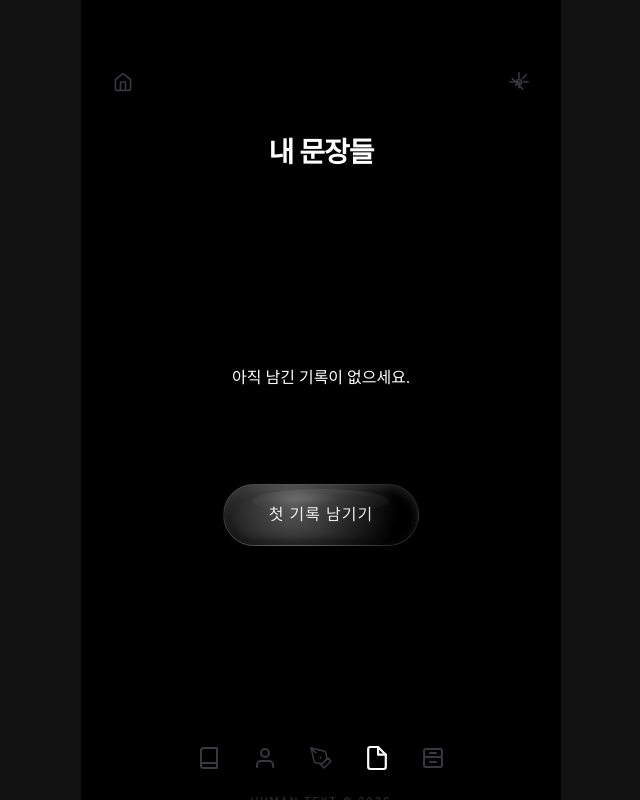
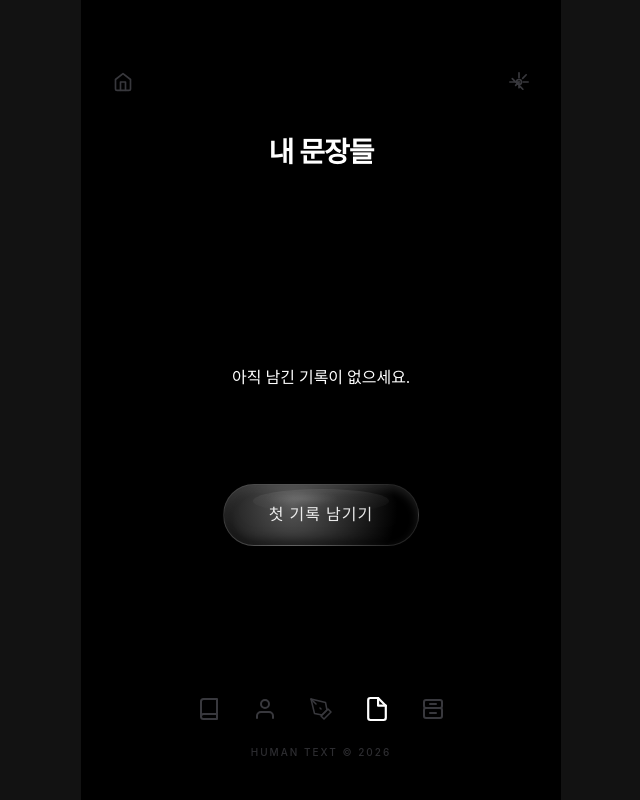
Before and after one commit to hsunp77-hub/human-text, a Next.js app: page /archive in a window 1280 px wide. Shown: the whole page, without its empty margins (319-959 px from the left). Built offline with nearby package versions, Linux system fonts and the light colour scheme.

Commit message:
Finalize fixed footer navigation across all pages

```diff
--- a/src/app/globals.css
+++ b/src/app/globals.css
@@ -666,13 +666,18 @@ a:hover {
 }
 
 .footer-nav-container {
+  position: fixed;
+  bottom: 0;
+  left: 50%;
+  transform: translateX(-50%);
   width: 100%;
+  max-width: 480px;
   display: flex;
   flex-direction: column;
   align-items: center;
   padding: 20px 0 40px;
   background: linear-gradient(to top, var(--bg-color) 90%, transparent);
-  z-index: 50;
+  z-index: 1000;
 }
 
 .footer-nav-icons {
```
